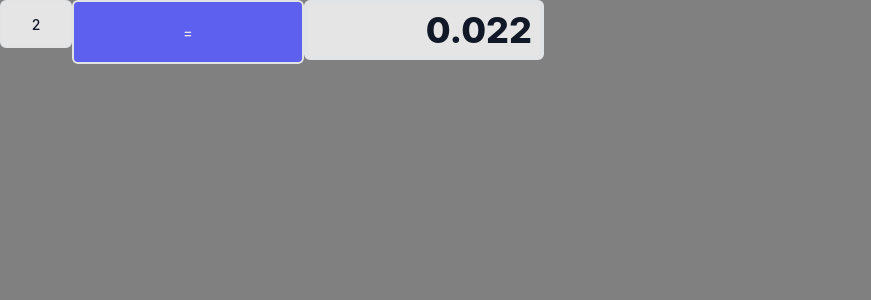
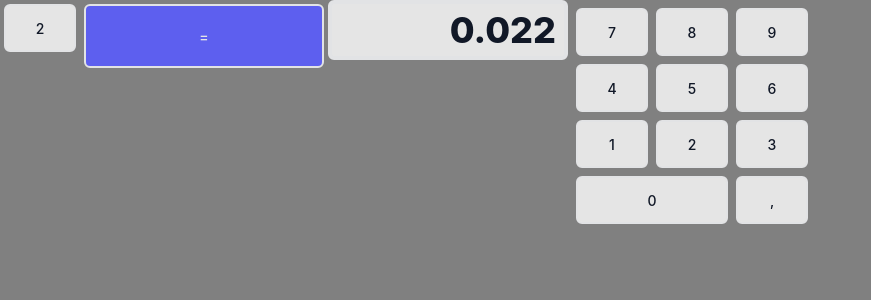
Before and after one commit to Serjge/constructor_calculator, a React (Create React App) app: page / in a window 1280 px wide. Shown: the top 300 px of the page, without its empty margins (0-871 px from the left). Built offline with nearby package versions, Linux system fonts and the light colour scheme.

Commit message:
added NumberBoard

```diff
--- a/src/App.tsx
+++ b/src/App.tsx
@@ -1,6 +1,7 @@
 import React, { ReactElement } from 'react';
 
 import { Button } from 'components';
+import { NumberBoard } from 'components/NumberBoard/NumberBoard';
 import { NumberPanel } from 'components/numberPanel/NumberPanel';
 
 export const App = (): ReactElement => (
@@ -9,6 +10,7 @@ export const App = (): ReactElement => (
       <Button>2</Button>
       <Button typeButton="long">=</Button>
       <NumberPanel />
+      <NumberBoard />
     </div>
   </div>
 );
--- /dev/null
+++ b/src/components/NumberBoard/NumberBoard.tsx
@@ -0,0 +1,18 @@
+import { ReactElement } from 'react';
+
+import { WrapperNumberBoard } from './style';
+
+import { Button } from 'components';
+
+export const NumberBoard = (): ReactElement => {
+  const numbers = ['7', '8', '9', '4', '5', '6', '1', '2', '3', '0', ','];
+  return (
+    <WrapperNumberBoard>
+      {numbers.map(number => (
+        <Button typeButton={number === '0' ? 'medium' : 'default'} key={number}>
+          {number}
+        </Button>
+      ))}
+    </WrapperNumberBoard>
+  );
+};
--- /dev/null
+++ b/src/components/NumberBoard/style.ts
@@ -0,0 +1,10 @@
+import styled from 'styled-components';
+
+export const WrapperNumberBoard = styled.div`
+  width: 240px;
+  height: 224px;
+  margin: 4px;
+  display: flex;
+
+  flex-wrap: wrap;
+`;
--- a/src/components/button/Button.ts
+++ b/src/components/button/Button.ts
@@ -1,13 +1,22 @@
 import styled from 'styled-components';
 
 type ButtonPropsType = {
-  typeButton?: 'long' | 'default';
+  typeButton?: 'long' | 'default' | 'medium';
 };
 
 export const Button = styled.div<ButtonPropsType>`
   background: ${({ typeButton, theme: { backgroundColor, mainColor } }) =>
     typeButton === 'long' ? mainColor : backgroundColor};
-  width: ${({ typeButton }) => (typeButton === 'long' ? '232px' : '72px')};
+  width: ${({ typeButton }) => {
+    switch (typeButton) {
+      case 'long':
+        return '240px';
+      case 'medium':
+        return '152px';
+      default:
+        return ' 72px';
+    }
+  }};
   height: ${({ typeButton }) => (typeButton === 'long' ? '64px' : '48px')};
   color: ${({ typeButton, theme: { backgroundColor, mainFontColor } }) =>
     typeButton === 'long' ? backgroundColor : mainFontColor};
@@ -17,6 +26,7 @@ export const Button = styled.div<ButtonPropsType>`
   border: 2px solid ${({ theme: { borderColor } }) => borderColor};
   border-radius: 6px;
   cursor: pointer;
+  margin: 4px;
 
   &:hover {
     border: 2px solid ${({ theme: { mainColor } }) => mainColor};
```
Also changed, not shown: 1 other file (tests, documents, lock files or other folders).
